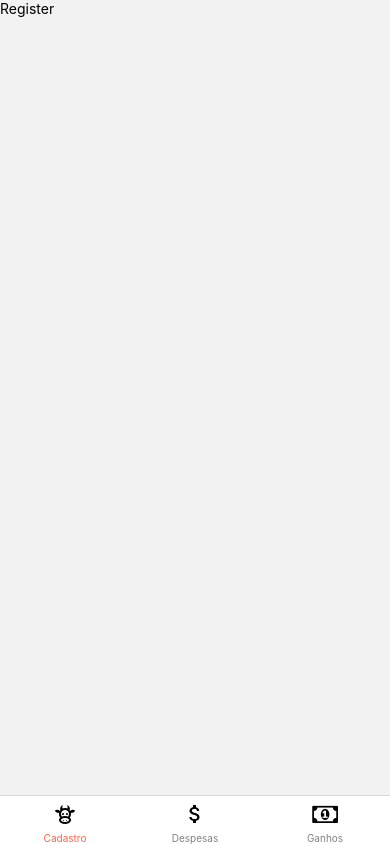
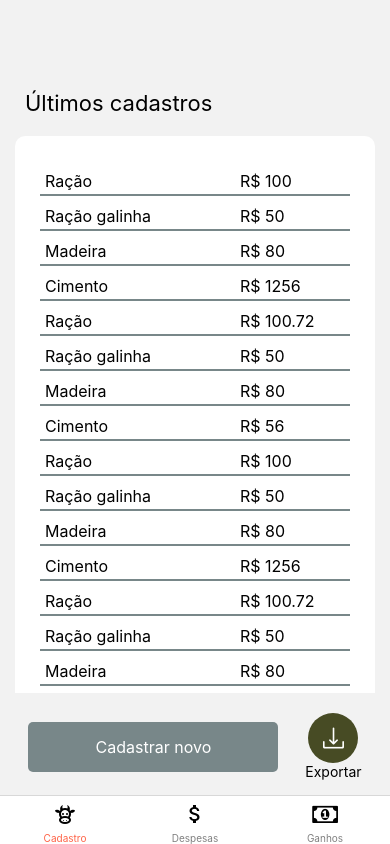
Before and after one commit to fernandafons/paradize-farm, a React Native app: screen /Cadastro in a window 390 px wide. Built offline with nearby package versions, Linux system fonts and the light colour scheme.

Commit message:
add register page

```diff
--- a/src/screens/Expenses/index.tsx
+++ b/src/screens/Expenses/index.tsx
@@ -1,5 +1,4 @@
 import React from 'react';
-import { View, Text } from 'react-native';
 
 import {
   Container,
--- a/src/screens/Expenses/styles.ts
+++ b/src/screens/Expenses/styles.ts
@@ -71,7 +71,7 @@ export const NameExpense = styled.Text`
 export const ValueBox = styled.View`
   display: flex;
   flex-direction: row;
-  width: 25%;
+  width: 35%;
 `;
 
 export const TextExpense = styled.Text`
--- a/src/screens/Register/index.tsx
+++ b/src/screens/Register/index.tsx
@@ -1,13 +1,60 @@
 import React from 'react';
-import { View, Text } from 'react-native';
+import { AntDesign } from '@expo/vector-icons';
 
-// import { Container } from './styles';
+import {
+  Container,
+  TitleContainer,
+  CattleContainer,
+  AddButton,
+  ButtonsContainer,
+  ButtonBox,
+  OutsideButtonText,
+  AddCattleButton,
+  ButtonText,
+  CattleBox,
+  NameCattle,
+  ValueBox,
+  TextCattle,
+  ValueCattle,
+  VerticalLine,
+} from './styles';
+
+import { data } from './registered';
 
 const Register: React.FC = () => {
+  let totalCattle = 0;
+  for (let i = 0; i < data.length; i++) {
+    totalCattle += data[i].value
+  }
   return (
-    <View>
-      <Text>Register</Text>
-    </View>
+    <Container>
+      <TitleContainer>Últimos cadastros</TitleContainer>
+      <CattleContainer>
+        {data.map((item) =>
+          <>
+            <CattleBox key={item.id}>
+              <NameCattle>{item.item}</NameCattle>
+              <ValueBox>
+                <TextCattle>R$ </TextCattle>
+                <ValueCattle>{item.value}</ValueCattle>
+              </ValueBox>
+            </CattleBox>
+            <VerticalLine />
+          </>
+        )}
+      </CattleContainer>
+      <ButtonsContainer>
+        <AddButton>
+          <ButtonText>Cadastrar novo</ButtonText>
+        </AddButton>
+        <ButtonBox>
+          <AddCattleButton>
+          <AntDesign name="download" size={24} color="white" />
+          </AddCattleButton>
+          <OutsideButtonText>Exportar</OutsideButtonText>
+        </ButtonBox>
+      </ButtonsContainer>
+    </Container>
     )
 }
 
--- /dev/null
+++ b/src/screens/Register/registered.ts
@@ -0,0 +1,97 @@
+export const data = [
+  {
+    id: 1,
+    item: 'Ração',
+    value: 100,
+  },
+  {
+    id: 2,
+    item: 'Ração galinha',
+    value: 50,
+  },
+  {
+    id: 3,
+    item: 'Madeira',
+    value: 80,
+  },
+  {
+    id: 4,
+    item: 'Cimento',
+    value: 1256,
+  },
+  {
+    id: 5,
+    item: 'Ração',
+    value: 100.72,
+  },
+  {
+    id: 6,
+    item: 'Ração galinha',
+    value: 50,
+  },
+  {
+    id: 7,
+    item: 'Madeira',
+    value: 80,
+  },
+  {
+    id: 8,
+    item: 'Cimento',
+    value: 56,
+  },
+  {
+    id: 10,
+    item: 'Ração',
+    value: 100,
+  },
+  {
+    id: 20,
+    item: 'Ração galinha',
+    value: 50,
+  },
+  {
+    id: 30,
+    item: 'Madeira',
+    value: 80,
+  },
+  {
+    id: 40,
+    item: 'Cimento',
+    value: 1256,
+  },
+  {
+    id: 50,
+    item: 'Ração',
+    value: 100.72,
+  },
+  {
+    id: 60,
+    item: 'Ração galinha',
+    value: 50,
+  },
+  {
+    id: 70,
+    item: 'Madeira',
+    value: 80,
+  },
+  {
+    id: 80,
+    item: 'Cimento',
+    value: 56,
+  },
+  {
+    id: 61,
+    item: 'Ração galinha',
+    value: 50,
+  },
+  {
+    id: 72,
+    item: 'Madeira',
+    value: 80,
+  },
+  {
+    id: 82,
+    item: 'Cimento',
+    value: 56,
+  },
+]
--- a/src/screens/Earnings/styles.ts
+++ b/src/screens/Register/styles.ts
@@ -6,16 +6,29 @@ export const Container = styled.View`
   padding: 40px 15px 0 15px;
 `;
 
-export const MonthEarningContainer = styled.View`
-  height: 130px;
-  margin: 50px 0 15px 15px;
+export const TitleContainer = styled.Text`
+  font-size: 22px;
+  margin: 50px 0 20px 10px;
+`;
+
+export const ButtonsContainer = styled.View`
+  margin: 20px 0 15px 0;
   display: flex;
   flex-direction: row;
   justify-content: space-around;
   align-items: center;
 `;
 
-export const ValueBoxMonthEarning = styled.View`
+export const ValueBoxMonthCattle = styled.View`
+`;
+
+export const AddButton = styled.TouchableOpacity`
+  background-color: #788789;
+  height: 50px;
+  width: 250px;
+  align-items: center;
+  justify-content: center;
+  border-radius: 5px;
 `;
 
 export const VerticalLine = styled.View`
@@ -28,19 +41,19 @@ export const ButtonBox = styled.View`
   justify-content: center;
 `;
 
-export const MonthEarningText = styled.Text`
+export const MonthCattleText = styled.Text`
   color: #5e5e5e;
   font-size: 16px;
 `;
 
-export const MonthEarningNumber = styled.Text`
+export const MonthCattleNumber = styled.Text`
   font-size: 28px;
 `;
 
-export const AddEarningButton = styled.TouchableOpacity`
-  background-color: #788789;
-  height: 60px;
-  width: 60px;
+export const AddCattleButton = styled.TouchableOpacity`
+  background-color: #474b24;
+  height: 50px;
+  width: 50px;
   align-items: center;
   justify-content: center;
   border-radius: 50px;
@@ -48,41 +61,41 @@ export const AddEarningButton = styled.TouchableOpacity`
 
 export const ButtonText = styled.Text`
   color: white;
-  font-size: 26px;
+  font-size: 16px;
 `;
 
 export const OutsideButtonText = styled.Text`
   text-align: center;
 `;
 
-export const EditEarningButton = styled.View``;
+export const EditCattleButton = styled.View``;
 
-export const EarningBox = styled.View`
+export const CattleBox = styled.View`
   display: flex;
   flex-direction: row;
   justify-content: space-between;
   padding: 10px 5px 3px 5px;
 `;
 
-export const NameEarning = styled.Text`
+export const NameCattle = styled.Text`
   font-size: 16px;
 `;
 
 export const ValueBox = styled.View`
   display: flex;
   flex-direction: row;
-  width: 25%;
+  width: 35%;
 `;
 
-export const TextEarning = styled.Text`
+export const TextCattle = styled.Text`
   font-size: 16px;
 `;
 
-export const ValueEarning = styled.Text`
+export const ValueCattle = styled.Text`
   font-size: 16px;
 `;
 
-export const EarningsContainer = styled.ScrollView`
+export const CattleContainer = styled.ScrollView`
   display: flex;
   flex: 1;
   padding: 25px;
```
